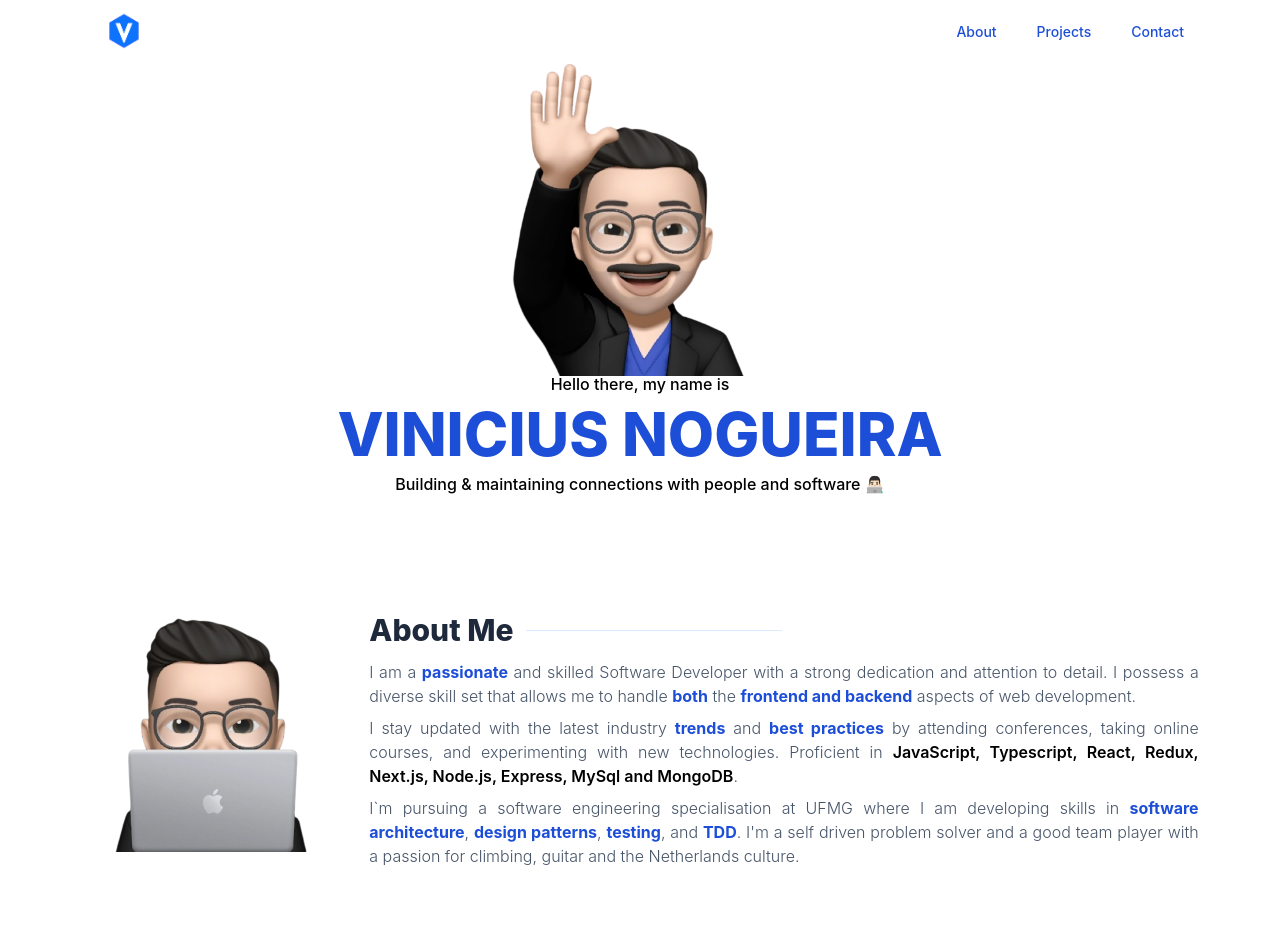
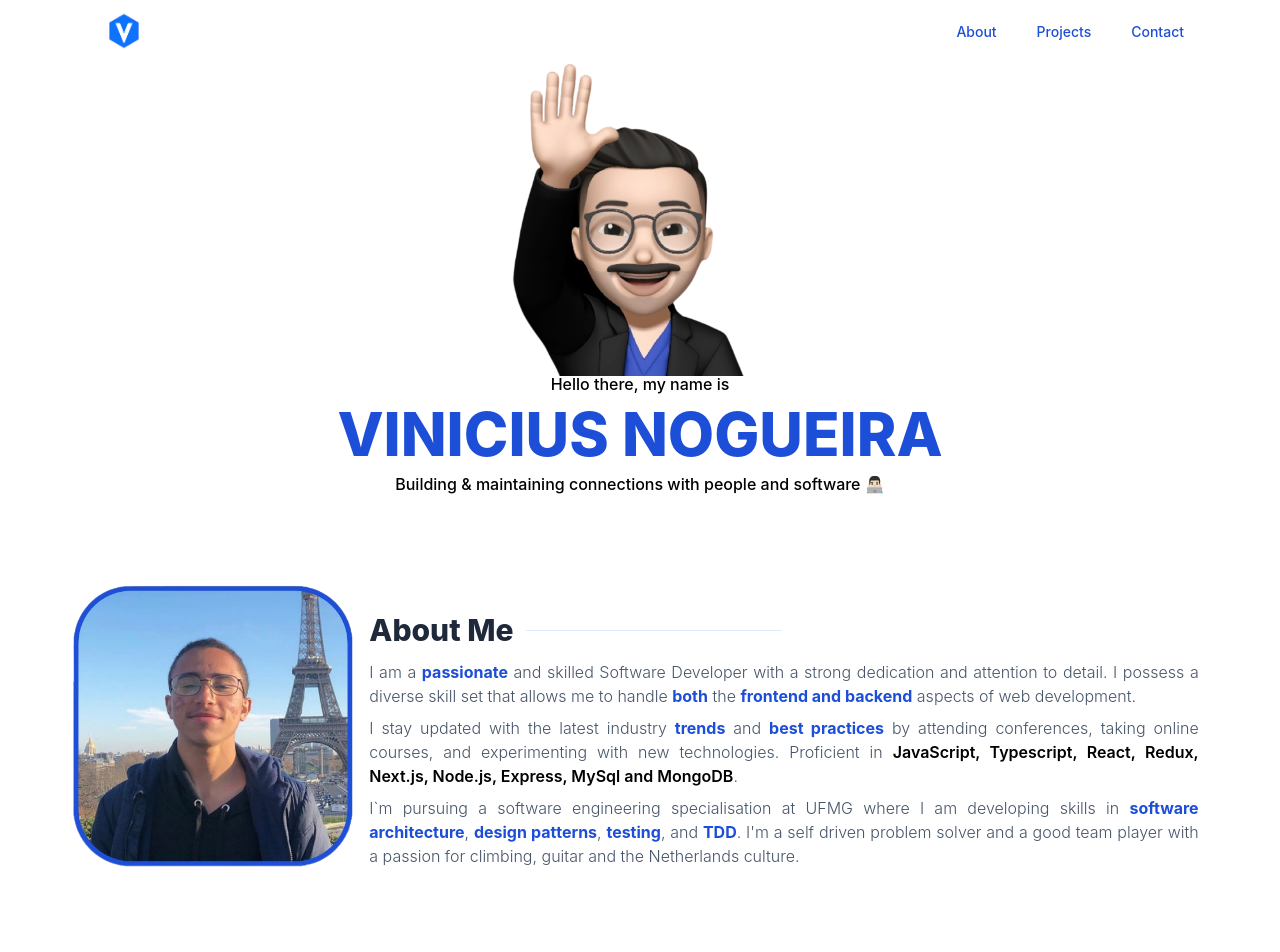
Before and after one commit to iroac/portfolio, a React (Create React App) app: page / in a window 1280 px wide. Shown: the top 952 px of the page. Built offline with nearby package versions, Linux system fonts and the light colour scheme.

Commit message:
add: photo parisWithBorder

```diff
--- a/src/App.js
+++ b/src/App.js
@@ -91,7 +91,7 @@ function App() {
 
       <div className="flex flex-row h-auto w-full justify-center items-center mt-10 " >
         <div className="sm:flex hidden  w-72 h-full justify-end items-end " >
-          <img src="/pcemojiapple.png" alt="pc emoji" className=" h-72 w-72 mb-3 " />
+          <img src="/parisWithBorder.png" alt="pc emoji" className=" h-72 w-72 mt-6" />
         </div>
 
 
```
Also changed, not shown: public/parisWithBorder.png (added).
